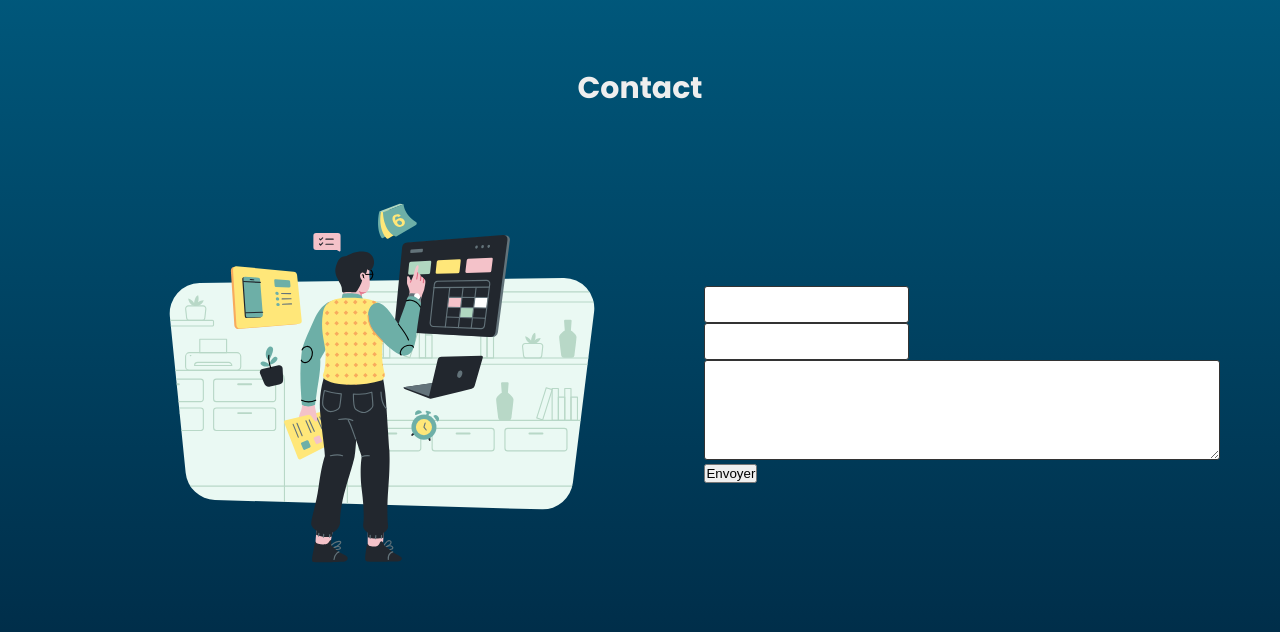
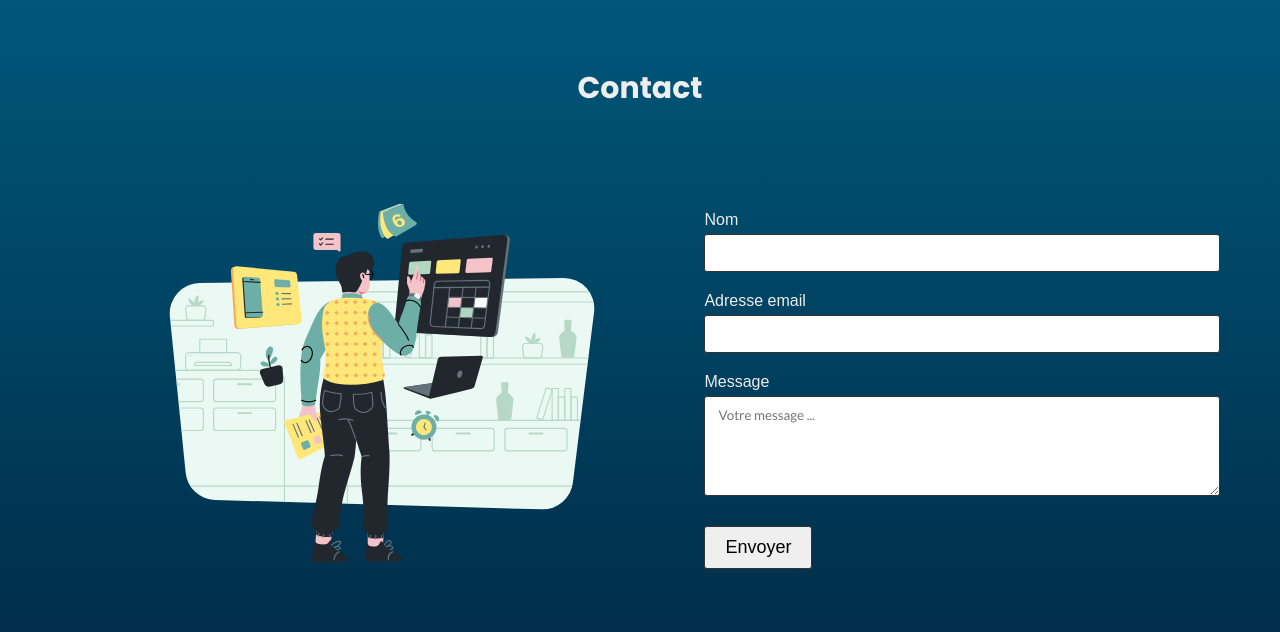
Before and after one commit to paulh-afk/personal-website-template, a website: page index.html in a window 1280 px wide. Shown: the part 5452-6084 px from the top of the page. Drawn offline with nearby package versions, Linux system fonts and the light colour scheme; files that its build step writes are made by us from their sources; a web font is replaced by a local one.

Commit message:
contact form

```diff
--- a/index.html
+++ b/index.html
@@ -234,7 +234,7 @@
             <div class="round"></div>
             <div class="chronologie-details">
               <h4>Etablissement</h4>
-              <p>Date - <i class="fas fa-map-marker-alt"></i> lieu</p>
+              <p>Date - <i class="fas fa-map-marker-alt"></i> Lieu</p>
             </div>
           </div>
           <div class="formation-details">
@@ -262,7 +262,7 @@
             <div class="round"></div>
             <div class="chronologie-details">
               <h4>Etablissement</h4>
-              <p>Date - <i class="fas fa-map-marker-alt"></i> lieu</p>
+              <p>Date - <i class="fas fa-map-marker-alt"></i> Lieu</p>
             </div>
           </div>
           <div class="formation-details">
@@ -290,7 +290,7 @@
             <div class="round"></div>
             <div class="chronologie-details">
               <h4>Etablissement</h4>
-              <p>Date - <i class="fas fa-map-marker-alt"></i> lieu</p>
+              <p>Date - <i class="fas fa-map-marker-alt"></i> Lieu</p>
             </div>
           </div>
           <div class="formation-details">
@@ -324,13 +324,16 @@
         <article>
           <form action="#" method="POST">
             <div class="form-group">
+              <label>Nom</label>
               <input type="text" name="nom" />
             </div>
             <div class="form-group">
+              <label>Adresse email</label>
               <input type="email" name="email" />
             </div>
             <div class="form-group">
-              <textarea name="message"></textarea>
+              <label>Message</label>
+              <textarea placeholder="Votre message ..." name="message"></textarea>
             </div>
             <button type="submit">Envoyer</button>
           </form>
--- a/scss/_base.scss
+++ b/scss/_base.scss
@@ -51,6 +51,7 @@ textarea {
   border: 0.1rem #333 solid;
   padding: 1rem 1.3rem;
   border-radius: 0.3rem;
+  font-family: 'Lato', sans-serif;
 }
 
 textarea {
--- a/scss/style.scss
+++ b/scss/style.scss
@@ -266,4 +266,20 @@ section#formation {
 
 section#contact {
   background: linear-gradient(180deg, hsl(197, 100%, 25%), hsl(204, 100%, 13%));
+  .form-group {
+    display: flex;
+    flex-direction: column;
+    padding: 1rem 0;
+    label {
+      padding-bottom: 0.5rem;
+    }
+  }
+  button {
+    margin-top: 2rem;
+    padding: 1rem 2rem;
+    border: 1px solid #333;
+    border-radius: 0.3rem;
+    font-size: 1.8rem;
+
+  }
 }
```
